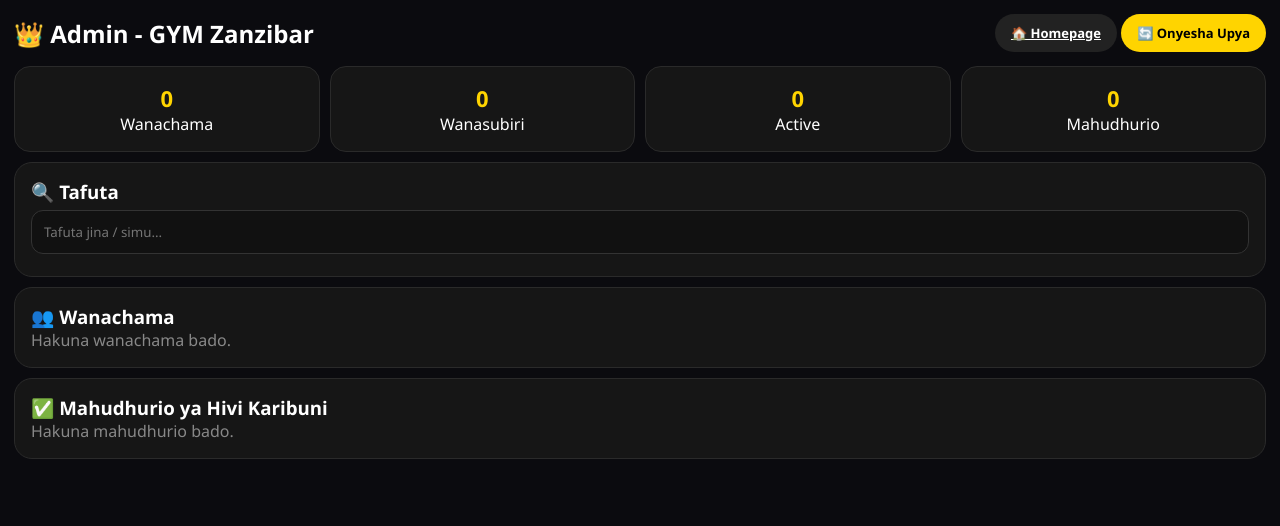
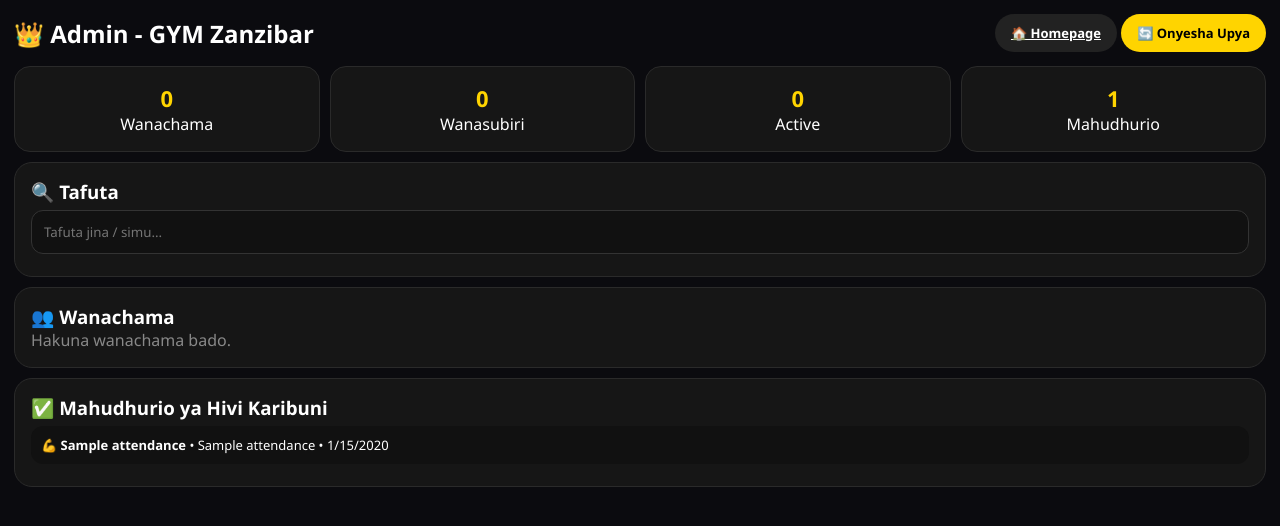
Before and after one commit to khadija05/gym_groups, a Spring Boot app: page /admin.html in a window 1280 px wide. Shown: the top 526 px of the page. Run offline with Spring Boot 4, Linux system fonts and the light colour scheme; tables that the repository leaves empty hold one stand-in row (values such as "Sample post"); data that the repository does not hold is empty.

Commit message:
Update API_URL and fix attendance display logic

```diff
--- a/src/main/resources/static/admin.html
+++ b/src/main/resources/static/admin.html
@@ -1,4 +1,3 @@
-
 <!DOCTYPE html><html lang="sw"><head><meta charset="UTF-8"><meta name="viewport" content="width=device-width,initial-scale=1"><title>Admin - GYM Zanzibar</title>
 <style>*{box-sizing:border-box;margin:0;padding:0;font-family:'Segoe UI',system-ui}body{background:#0B0B0F;color:#fff;padding:14px}.top{display:flex;justify-content:space-between;align-items:center;margin-bottom:14px}.btn{padding:10px 16px;border:none;border-radius:50px;font-weight:800;cursor:pointer;font-size:13px}.btn-yellow{background:#FFD400;color:#000}.btn-green{background:#25D366;color:#fff}.btn-red{background:#FF2D00;color:#fff}.btn-dark{background:#222;color:#fff}.card{background:#161616;border:1px solid #2A2A2A;padding:16px;border-radius:18px;margin:10px 0}.grid{display:grid;grid-template-columns:repeat(4,1fr);gap:10px}.stat{background:#161616;border:1px solid #2A2A2A;padding:16px;border-radius:16px;text-align:center}.stat b{font-size:22px;color:#FFD400}input{width:100%;padding:12px;background:#111;color:#fff;border:1px solid #333;border-radius:12px;margin:6px 0}</style></head><body>
 <div class="top"><h2>👑 Admin - GYM Zanzibar</h2><div><a href="index.html" class="btn btn-dark">🏠 Homepage</a> <button class="btn btn-yellow" onclick="loadAll()">🔄 Onyesha Upya</button></div></div>
@@ -7,7 +6,7 @@
 <div class="card"><h3>👥 Wanachama</h3><div id="list"></div></div>
 <div class="card"><h3>✅ Mahudhurio ya Hivi Karibuni</h3><div id="aList"></div></div>
 <script>
-const API_URL='https://gym-zanzibar.onrender.com';
+const API_URL='';
 let users=[], attends=[];
 async function loadAll(){
   try{ let r=await fetch(API_URL+'/api/auth/all'); users=await r.json(); }catch(e){ users=[]; }
@@ -22,7 +21,7 @@ function render(){
   document.getElementById('tActive').textContent=users.filter(u=>u.status==='active').length;
   document.getElementById('tAttend').textContent=attends.length;
   document.getElementById('list').innerHTML=list.length?list.map(u=>`<div style="background:#111;padding:12px;border-radius:14px;margin:8px 0;display:flex;justify-content:space-between;gap:10px;flex-wrap:wrap"><div><b>${u.name||u.username}</b> • ${u.phone||''}<br><span style="color:#aaa;font-size:12px">${u.gymGroup||'Hakuna kikundi'} • ${u.plan||''} • ${u.status||''} • ${u.expiresAt?new Date(u.expiresAt).toLocaleDateString():''}</span></div><div style="display:flex;gap:6px"><button class="btn btn-green" onclick="act('approve',${u.id})">✅ Kubali</button><button class="btn btn-red" onclick="act('lock',${u.id})">🔒 Funga</button></div></div>`).join(''):'<p style="color:#888">Hakuna wanachama bado.</p>';
-  document.getElementById('aList').innerHTML=attends.slice(0,20).map(a=>`<div style="background:#111;padding:10px;border-radius:12px;margin:6px 0;font-size:13px">💪 <b>${a.memberName}</b> • ${a.groupName} • ${a.createdAt?new Date(a.createdAt).toLocaleString('sw-TZ'):''}</div>`).join('')||'<p style="color:#888">Hakuna mahudhurio bado.</p>';
+  document.getElementById('aList').innerHTML=attends.slice(0,20).map(a=>`<div style="background:#111;padding:10px;border-radius:12px;margin:6px 0;font-size:13px">💪 <b>${a.memberName}</b> • ${a.groupName} • ${a.createdAt?new Date(a.createdAt).toLocaleDateString():''}</div>`).join('')||'<p style="color:#888">Hakuna mahudhurio bado.</p>';
 }
 async function act(type,id){ await fetch(API_URL+'/api/auth/'+type+'/'+id,{method:'PUT'}); loadAll(); }
 loadAll();
```
